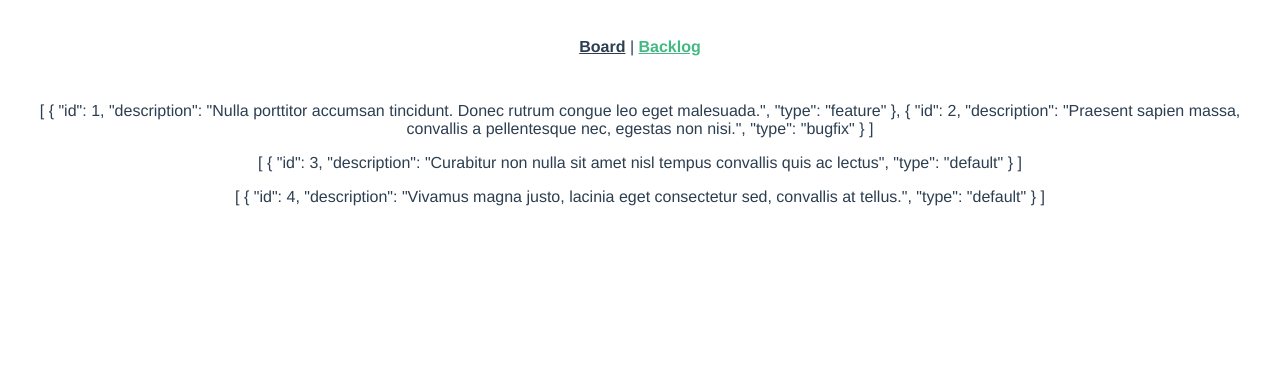
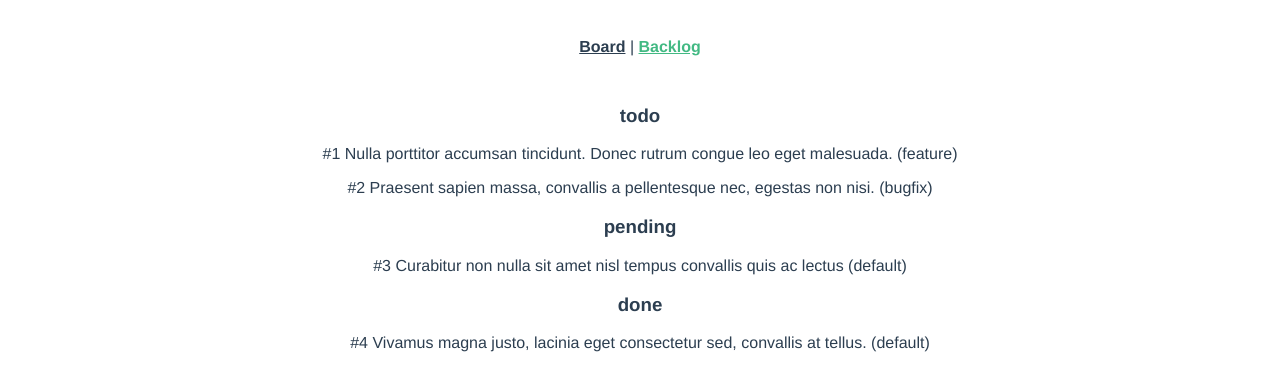
Before and after one commit to dawidstask/kanban-board, a Vue app: page /#/backlog in a window 1280 px wide. Shown: the top 390 px of the page. Built offline with nearby package versions, Linux system fonts and the light colour scheme.

Commit message:
Fix view of tasks on backlog

```diff
--- a/src/views/Backlog.vue
+++ b/src/views/Backlog.vue
@@ -1,8 +1,11 @@
 <template>
   <div>
-    <p v-for="task in tasks" :key="task.id">
-      <span>{{ task }}</span>
-    </p>
+    <div v-for="(issues, status) in tasks" :key="status">
+      <h3>{{ status }}</h3>
+      <div v-for="issue in issues" :key="issue.id">
+        <p>#{{ issue.id }} {{ issue.description }} ({{ issue.type }})</p>
+      </div>
+    </div>
   </div>
 </template>
 
```
